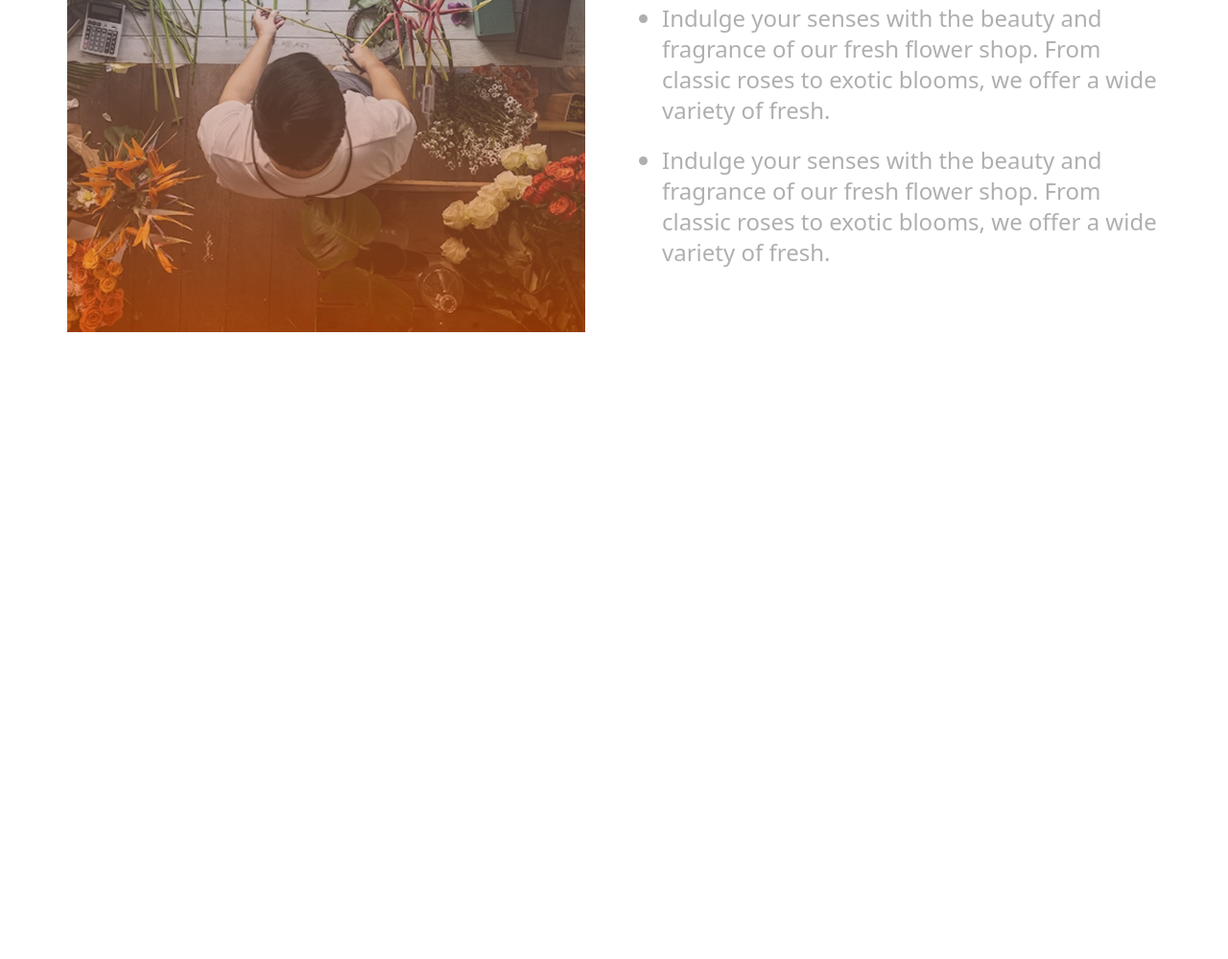
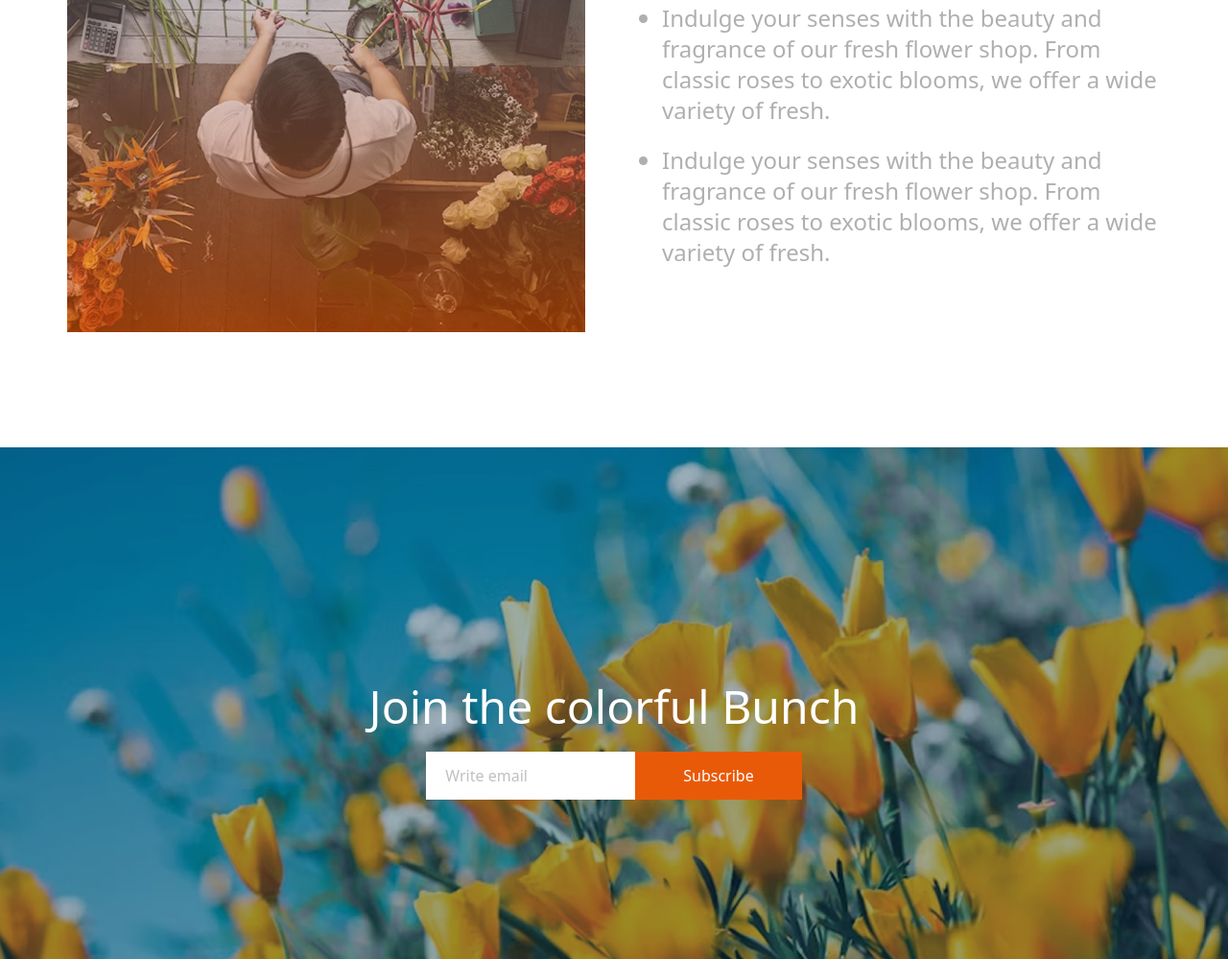
Before and after one commit to nayeemahmed0/My-Assignment-2, a plain HTML site: page index.html in a window 1280 px wide. Shown: the part 2307-3306 px from the top of the page at 96% size. Before the commit the page ends 2653 px from the top, so only its background shows below. Drawn offline with nearby package versions, Linux system fonts and the light colour scheme.

Commit message:
added join section

```diff
--- a/index.html
+++ b/index.html
@@ -112,10 +112,22 @@
                 </ul>
             </div>
         </section>
-
-
-
-         </main>
+         <!-- join section  -->
+        <section class="mt-[40px] sm:mt-[120px]">
+            <div class="flex flex-col justify-center bg-no-repeat bg-cover bg-center h-[276px]  sm:h-[533px]"
+                style="background-image: url(./images/news-letter-bg.png);">
+                <h1
+                    class="mt-[80px] w-[321px] sm:w-[830px] mx-auto text-xl sm:text-5xl text-white mb-[23px] text-center">
+                    Join the colorful Bunch</h1>
+                <div class="w-[321px] sm:w-[830px] mx-auto flex flex-row justify-center ">
+                    <input class=" py-[15px] px-[20px] max-w-[218px] sm:w-[644px] h-[50px] text-[#00000080] bg-white"
+                        type="email" name="" id="" placeholder="Write email">
+                    <button
+                        class="px-[auto] sm:px-[50px]  bg-[#E95A08] text-white h-[50px] w-[100px] sm:w-auto">Subscribe</button>
+                </div>
+            </div>
+        </section>
+    </main>
 
 
          <footer>
```
